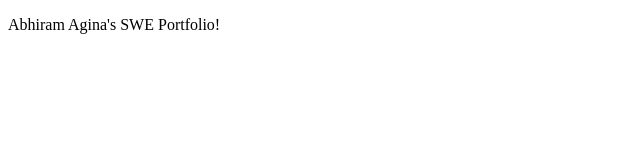
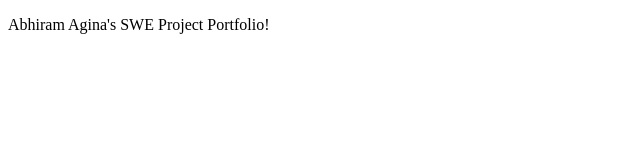
Before and after one commit to AbhiramA02/SWEPortfolio, a plain HTML site: page docs/index.html in a window 1280 px wide. Shown: the full height of the page, 0-640 px from the left. Drawn offline with Linux system fonts and the light colour scheme.

Commit message:
Testing Changes

```diff
--- a/docs/index.html
+++ b/docs/index.html
@@ -2,6 +2,6 @@
 <html>
   <head></head>
   <body>
-    <p>Abhiram Agina's SWE Portfolio!</p>
+    <p>Abhiram Agina's SWE Project Portfolio!</p>
   </body>
 </html>
```
Also changed, not shown: index.html (+1 -1 lines).
